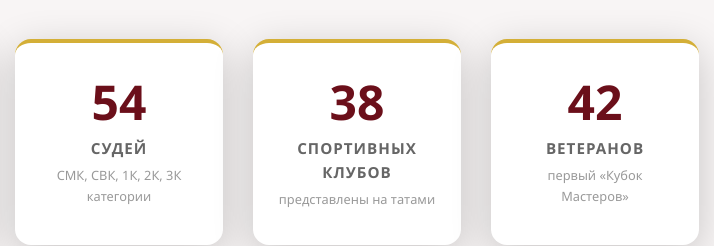
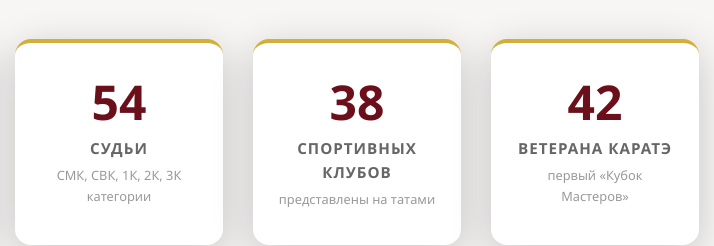
Before and after one commit to matveich877/Kubok_Muzhestva_2027, a plain HTML site: page index.html in a window 1280 px wide. Shown: the part 1040-1286 px from the top of the page, 521-1235 px from the left. Drawn offline with Linux system fonts and the light colour scheme.

Commit message:
Update index.html

```diff
--- a/index.html
+++ b/index.html
@@ -776,7 +776,7 @@ a.partner-card:hover::after { opacity: 1; }
     </div>
     <div class="stat-card fade-in">
       <div class="stat-number" data-target="54">0</div>
-      <div class="stat-label">Судей</div>
+      <div class="stat-label">Судьи</div>
       <div class="stat-note">СМК, СВК, 1К, 2К, 3К категории</div>
     </div>
     <div class="stat-card fade-in">
@@ -786,7 +786,7 @@ a.partner-card:hover::after { opacity: 1; }
     </div>
     <div class="stat-card fade-in">
       <div class="stat-number" data-target="42">0</div>
-      <div class="stat-label">Ветеранов</div>
+      <div class="stat-label">Ветерана каратэ</div>
       <div class="stat-note">первый «Кубок Мастеров»</div>
     </div>
   </div>
```
